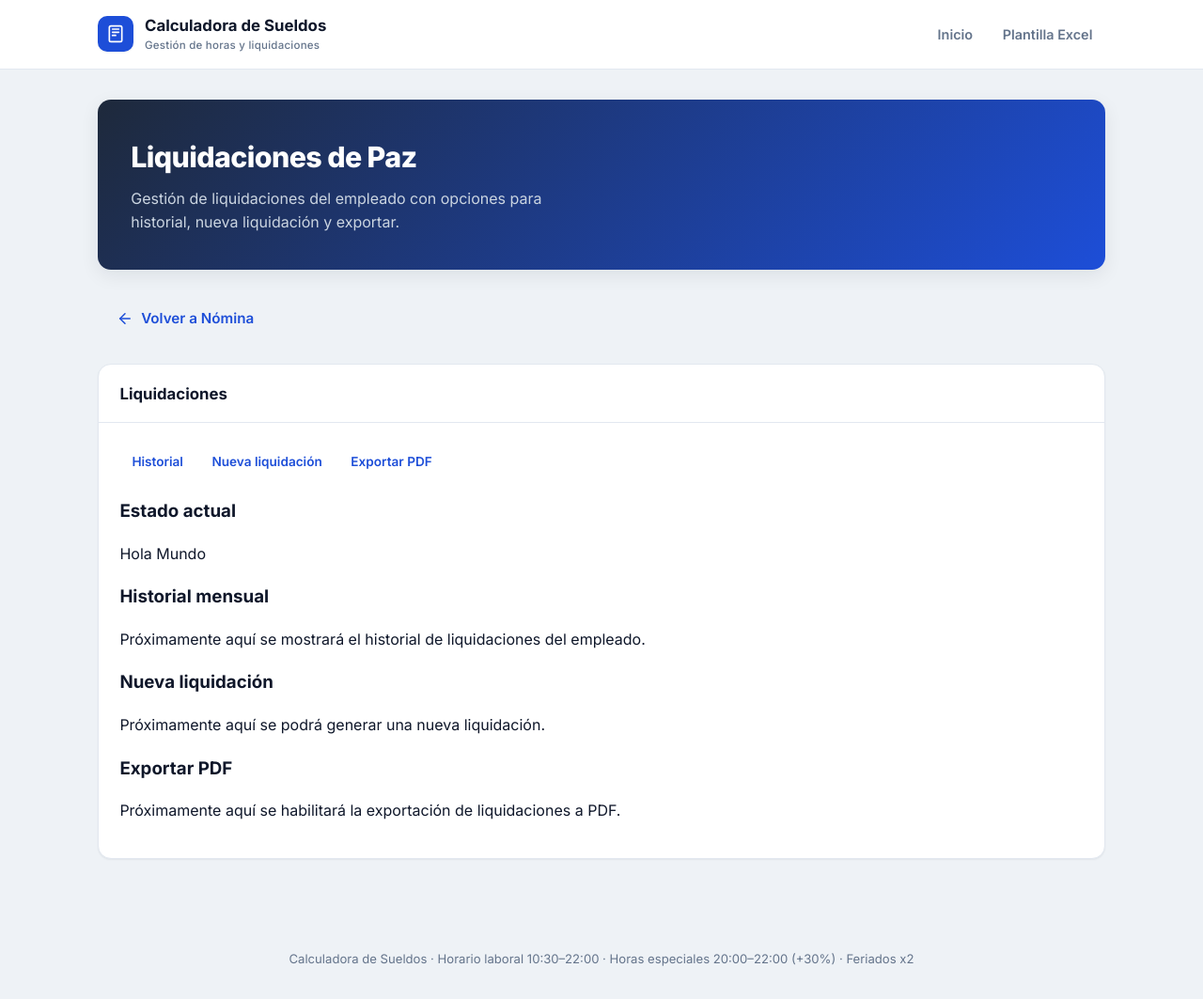
After one commit to AndresFernandez686/Calculo_Nomina1.4, a Flask app: page /empleado/1/liquidaciones in a window 1280 px wide. The commit adds this page. Shown: the whole page at 94% size. Run offline with Flask 3, Linux system fonts and the light colour scheme.

Commit message:
Nuevo flujo de Liquidacion por Nomina del empleado

```diff
--- a/app.py
+++ b/app.py
@@ -44,6 +44,7 @@ from payroll.models import (
     EmployeeRecord,
     db,
 )
+from payroll.models_liquidacion import obtener_mensaje_liquidacion
 from payroll.pdf_processor import (
     convertir_a_dataframe_estandar,  # noqa: F401  (import keeps API discoverable)
     detectar_horarios_ambiguos,
@@ -1019,6 +1020,21 @@ def ver_empleado(empleado_id):
     )
 
 
+@app.route("/empleado/<int:empleado_id>/liquidaciones")
+def liquidaciones(empleado_id):
+    """Muestra la vista de liquidaciones para un empleado."""
+    empleado = db.session.get(Employee, empleado_id)
+    if not empleado:
+        abort(404)
+
+    mensaje = obtener_mensaje_liquidacion()
+    return render_template(
+        "liquidaciones.html",
+        empleado=empleado,
+        mensaje=mensaje,
+    )
+
+
 @app.route("/empleado/<int:empleado_id>/descargar_mes/<int:year>/<int:month>")
 def descargar_mes(empleado_id, year, month):
     empleado = db.session.get(Employee, empleado_id)
--- /dev/null
+++ b/payroll/models_liquidacion.py
@@ -0,0 +1,6 @@
+"""Módulo placeholder para manejar liquidaciones de empleados."""
+
+
+def obtener_mensaje_liquidacion():
+    """Retorna un mensaje de prueba para la página de liquidaciones."""
+    return "Hola Mundo"
--- a/static/css/styles.css
+++ b/static/css/styles.css
@@ -775,6 +775,10 @@ tbody tr:hover {
   margin-top: 1.5rem;
 }
 
+.actions-bar + .card {
+  margin-top: 1.5rem;
+}
+
 .footer {
   text-align: center;
   color: var(--text-muted);
--- /dev/null
+++ b/templates/liquidaciones.html
@@ -0,0 +1,50 @@
+{% extends "base.html" %}
+
+{% block title %}Liquidaciones · Calculadora de Sueldos{% endblock %}
+
+{% block content %}
+<section class="hero">
+  <h1>Liquidaciones de {{ empleado.nombre }}</h1>
+  <p>Gestión de liquidaciones del empleado con opciones para historial, nueva liquidación y exportar.</p>
+</section>
+
+<div class="actions-bar">
+  <a href="{{ url_for('ver_empleado', empleado_id=empleado.id) }}" class="btn btn-secondary">
+    <svg width="18" height="18" viewBox="0 0 24 24" fill="none" stroke="currentColor" stroke-width="2" stroke-linecap="round" stroke-linejoin="round"><line x1="19" y1="12" x2="5" y2="12"/><polyline points="12 19 5 12 12 5"/></svg>
+    Volver a Nómina
+  </a>
+</div>
+
+<div class="card">
+  <div class="card-head">
+    <h2>Liquidaciones</h2>
+  </div>
+  <div class="card-body">
+    <div class="liquidaciones-menu">
+      <a href="#historial" class="btn btn-secondary btn-sm">Historial</a>
+      <a href="#nueva" class="btn btn-secondary btn-sm">Nueva liquidación</a>
+      <a href="#exportar" class="btn btn-secondary btn-sm">Exportar PDF</a>
+    </div>
+
+    <div class="summary-box" style="margin-top: 1rem;">
+      <h3>Estado actual</h3>
+      <p>{{ mensaje }}</p>
+    </div>
+
+    <div id="historial" class="summary-box" style="margin-top: 1rem;">
+      <h3>Historial mensual</h3>
+      <p>Próximamente aquí se mostrará el historial de liquidaciones del empleado.</p>
+    </div>
+
+    <div id="nueva" class="summary-box" style="margin-top: 1rem;">
+      <h3>Nueva liquidación</h3>
+      <p>Próximamente aquí se podrá generar una nueva liquidación.</p>
+    </div>
+
+    <div id="exportar" class="summary-box" style="margin-top: 1rem;">
+      <h3>Exportar PDF</h3>
+      <p>Próximamente aquí se habilitará la exportación de liquidaciones a PDF.</p>
+    </div>
+  </div>
+</div>
+{% endblock %}
```
Also changed, not shown: templates/employee_payroll.html (+5 -7 lines).
